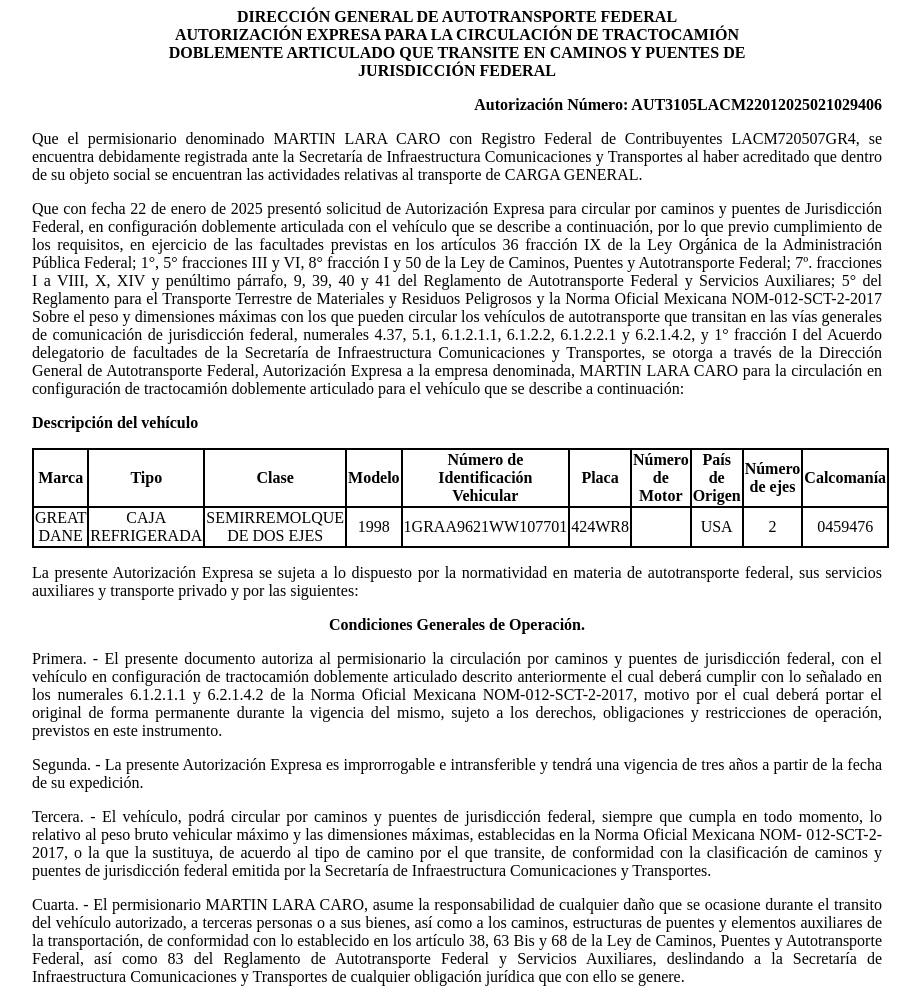
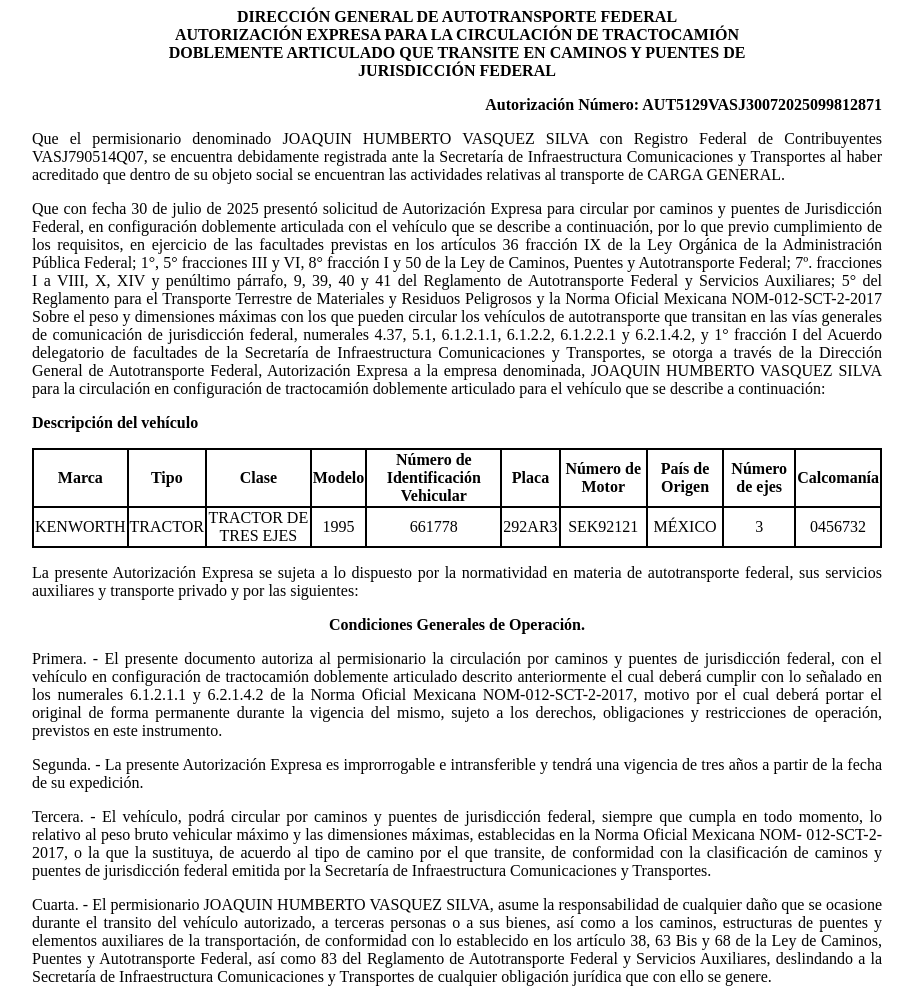
Before and after one commit to app-sct1/ConsultaAutDobleRemolque-folio-0200113, a plain HTML site: page index.html in a window 1280 px wide. Shown: the top 989 px of the page, without its empty margins (183-1103 px from the left). Drawn offline with Linux system fonts and the light colour scheme.

Commit message:
index.html

```diff
--- a/index.html
+++ b/index.html
@@ -75,19 +75,19 @@
 						<p class="sinMargen">DOBLEMENTE ARTICULADO QUE TRANSITE EN CAMINOS Y PUENTES DE</p>
 						<p class="sinMargen">JURISDICCIÓN FEDERAL</p>
 					</div>
-<p class="derechaNegro">Autorización Número: AUT3105LACM22012025021029406</p>
+<p class="derechaNegro">Autorización Número: AUT5129VASJ30072025099812871</p>
 
 					<p class="justificado">Que el permisionario denominado
-						MARTIN LARA CARO con Registro Federal de
-						Contribuyentes LACM720507GR4, se encuentra
+						JOAQUIN HUMBERTO VASQUEZ SILVA con Registro Federal de
+						Contribuyentes VASJ790514Q07, se encuentra
 						debidamente registrada ante la Secretaría de Infraestructura
 						Comunicaciones y Transportes al haber acreditado que dentro de su
 						objeto social se encuentran las actividades relativas al
 						transporte de CARGA GENERAL.</p>
 
 
-					<p class="justificado">Que con fecha 22 de
-						enero de 2025 presentó
+					<p class="justificado">Que con fecha 30 de
+						julio de 2025 presentó
 						solicitud de Autorización Expresa para circular por caminos y
 						puentes de Jurisdicción Federal, en configuración doblemente
 						articulada con el vehículo que se describe a continuación, por lo
@@ -107,7 +107,7 @@
 						facultades de la Secretaría de Infraestructura Comunicaciones y
 						Transportes, se otorga a través de la
 						Dirección General de Autotransporte Federal, Autorización Expresa a la
-						empresa denominada, MARTIN LARA CARO para la
+						empresa denominada, JOAQUIN HUMBERTO VASQUEZ SILVA para la
 						circulación en configuración de tractocamión doblemente articulado
 						para el vehículo que se describe a continuación:</p>
 
@@ -128,16 +128,16 @@
 							<th class="borde">Calcomanía</th>
 						</tr>
 						<tr class="borde">
-							<td class="borde">GREAT DANE</td>
-							<td class="borde">CAJA REFRIGERADA</td>
-							<td class="borde">SEMIRREMOLQUE DE DOS EJES</td>
-							<td class="borde">1998</td>
-							<td class="borde">1GRAA9621WW107701</td>
-							<td class="borde">424WR8</td>
-							<td class="borde"></td>
-							<td class="borde">USA</td>
-							<td class="borde">2</td>
-							<td class="borde">0459476</td>
+							<td class="borde">KENWORTH</td>
+							<td class="borde">TRACTOR</td>
+							<td class="borde">TRACTOR DE TRES EJES</td>
+							<td class="borde">1995</td>
+							<td class="borde">661778</td>
+							<td class="borde">292AR3</td>
+							<td class="borde">SEK92121</td>
+							<td class="borde">MÉXICO</td>
+							<td class="borde">3</td>
+							<td class="borde">0456732</td>
 						</tr>
 
 					</tbody></table>
@@ -175,7 +175,7 @@
 						Secretaría de Infraestructura Comunicaciones y Transportes.</p>
 
 					<p class="justificado">Cuarta. - El permisionario
-						MARTIN LARA CARO, asume la responsabilidad de
+						JOAQUIN HUMBERTO VASQUEZ SILVA, asume la responsabilidad de
 						cualquier daño que se ocasione durante el transito del vehículo
 						autorizado, a terceras personas o a sus bienes, así como a los
 						caminos, estructuras de puentes y elementos auxiliares de la
```
